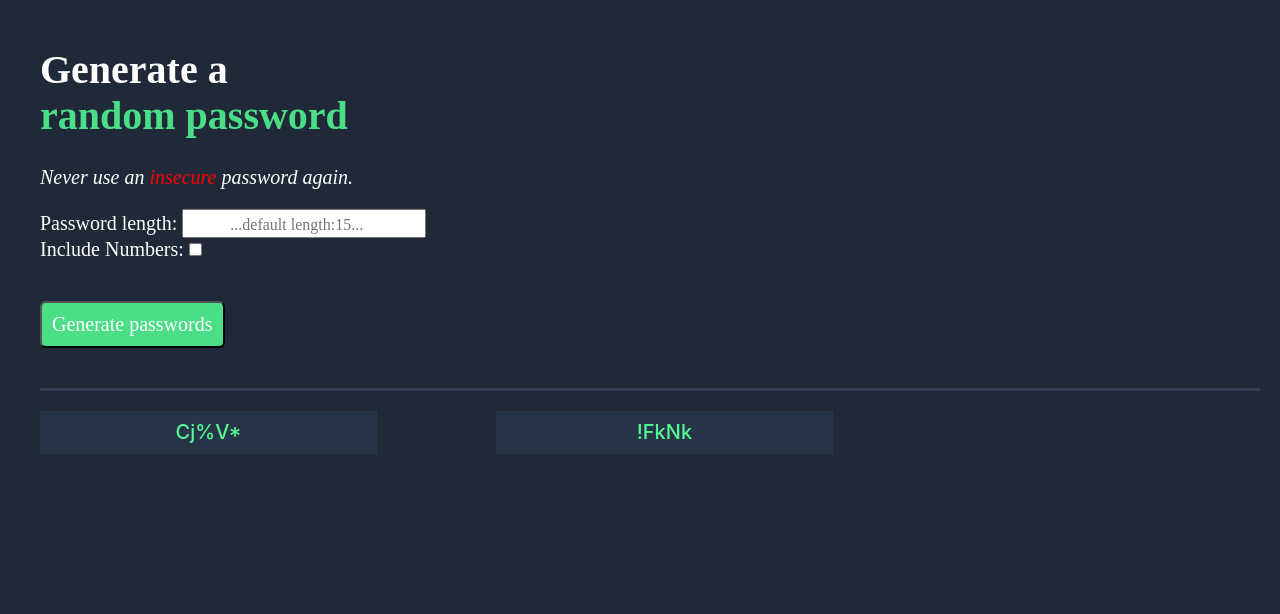
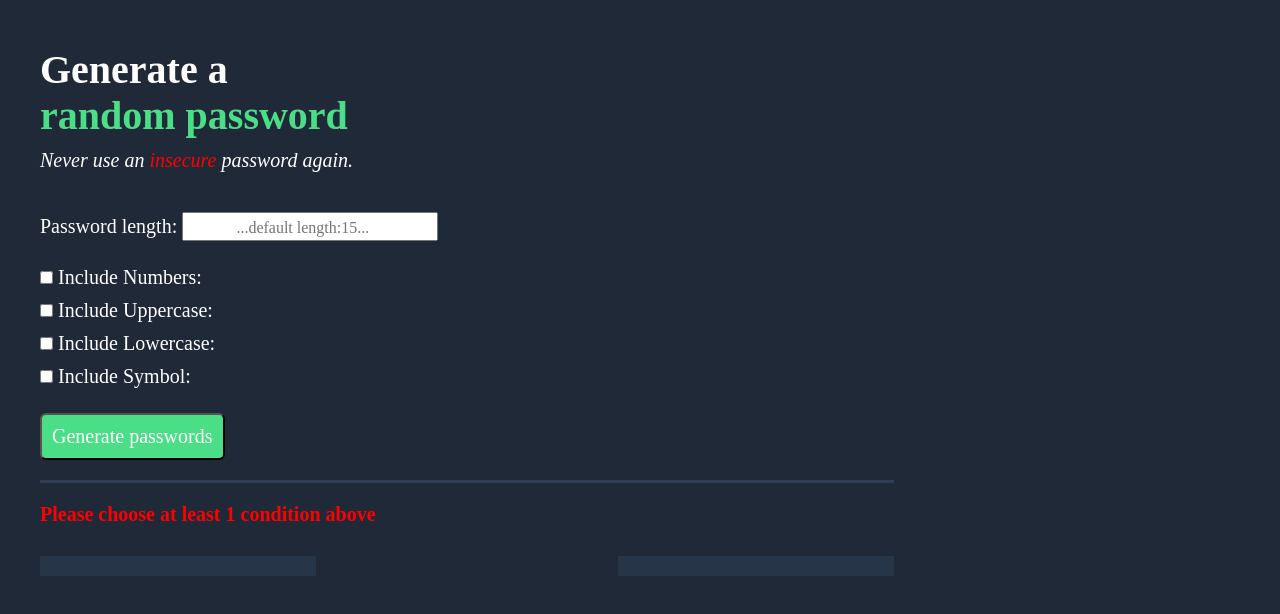
Before and after one commit to tle877/Random-Passwords-Generator, a website built with Vite: page index.html in a window 1280 px wide. Both pictures are taken after typing "5" into the empty fields and a click on the button "Generate passwords". Built offline with nearby package versions, Linux system fonts and the light colour scheme.

Commit message:
Update more choice

```diff
--- a/index.css
+++ b/index.css
@@ -1,5 +1,8 @@
 *{
     font-size: 20px;
+}
+main{
+    width:70%;
 }
 body {
     margin: 0;
@@ -15,45 +18,24 @@ h1 span{
     color: #4ADF86;
     font-size:2rem
 }
-button{
-    display:block;
-    margin:2rem 0;
-    background-color:#4ADF86;
-    color: white;
-    padding: 0.5rem;
-    border-radius:6px;
+h1{
+   margin-bottom: -0.5rem;
 }
 
-.pass-container{
-    max-width:65%;
-    display:flex;
-    justify-content: space-between;
-    height:fit-content;
-    word-wrap:break-word
+/* ----------SECTION 2 */
 
-}
 
-.pass{
-    color: #55F991;
-    width: 40%;
-    background-color: #273549;
-    padding:0.5rem;
-    font-family: 'Inter';
-    font-style: normal;
-    font-weight: 500;
-    text-align: center;
-    align-items: center;
-}
 
 .line{
     border-top: 3px solid #2F3E53;
 }
 
-.condition{
-    margin: 2rem;
+#input{
+    margin-top: 2rem;
+    margin-bottom: 1rem;
 }
 #len{
-    width:20%;
+    width:30%;
     margin-left:5px;
     text-align: center;
 
@@ -65,5 +47,47 @@ input::placeholder {
 }
 .condition{
     display: flex;
-    justify-content: start;
+    flex-direction: column;
 }
+.check{
+   margin: 0.5rem 0
+}
+
+
+button{
+    display:block;
+    margin:1rem 0;
+    background-color:#4ADF86;
+    color: white;
+    padding: 0.5rem;
+    border-radius:6px;
+}
+.announce{
+    color:#4fe844;
+    margin-bottom:0rem;
+}
+#error{
+    color:red;
+    margin-bottom:-0.5rem;
+    font-weight: bold;
+}
+
+.pass-container{
+    display:flex;
+    justify-content: space-between;
+
+}
+.pass{
+    word-wrap:break-word;
+    color: #55F991;
+    width:fit-content;
+    max-width: 40%;
+    min-width: 30%;
+    background-color: #273549;
+    padding:0.5rem;
+    font-family: 'Inter';
+    font-style: normal;
+    font-weight: 500;
+    text-align: center;
+    align-items: center;
+}
--- a/index.html
+++ b/index.html
@@ -3,22 +3,32 @@
         <link rel="stylesheet" href="index.css">
     </head>
     <body>
+        <main>
             <h1>Generate a <br> <span>random password</span></h1>
             <p style="font-style:italic";>Never use an <span style="color:red";}>insecure</span> password again.</p>
-        <div class="condition1">
+
+            <div id="input">
                 Password length:<input type="number" id="len" placeholder="...default length:15...">
             </div>
-        <div class="condition2">
-            <label for="num">Include Numbers: <input type="checkbox" id="num"></label>
+            <div class="condition">
+                <label for="num"><input type="checkbox" id="num" class="check"> Include Numbers:  </label>
+                <label for="upper"><input type="checkbox" id="upper" class="check"> Include Uppercase: </label>
+                <label for="lower"><input type="checkbox" id="lower" class="check"> Include Lowercase: </label>
+                <label for="sym"><input type="checkbox" id="sym" class="check"> Include Symbol: </label>
             </div>
+
+
             <button id="btn" onclick="generate()">Generate passwords</button>
-        <div class="line">
-        </div>
+            <div class="line"></div>
+            <p id="error" class="anounce"></p>
+            <p id="success" class="anounce"></p>
             <div class="pass-container">
                 <p id="p1" class="pass"></p>
                 <p id="p2" class="pass"></p>
 
             </div>
+        </main>
+
         <script src="index.js"></script>
     </body>
 </html>
--- a/index.js
+++ b/index.js
@@ -1,10 +1,18 @@
-const characters = ["A","B","C","D","E","F","G","H","I","J","K","L","M","N","O","P","Q","R","S","T","U","V","W","X","Y","Z","a","b","c","d","e","f","g","h","i","j","k","l","m","n","o","p","q","r","s","t","u","v","w","x","y","z", "0", "1", "2", "3", "4", "5", "6", "7", "8", "9","~","`","!","@","#","$","%","^","&","*","(",")","_","-","+","=","{","[","}","]",",","|",":",";","<",">",".","?",
-"/"];
-
+// const characters = ["A","B","C","D","E","F","G","H","I","J","K","L","M","N","O","P","Q","R","S","T","U","V","W","X","Y","Z","a","b","c","d","e","f","g","h","i","j","k","l","m","n","o","p","q","r","s","t","u","v","w","x","y","z", "0", "1", "2", "3", "4", "5", "6", "7", "8", "9","~","`","!","@","#","$","%","^","&","*","(",")","_","-","+","=","{","[","}","]",",","|",":",";","<",">",".","?",
+// "/"];
+const uppercaseLetters = "ABCDEFGHIJKLMNOPQRSTUVWXYZ";
+const lowercaseLetters = "abcdefghijklmnopqrstuvwxyz";
+const numbers = "0123456789";
+const symbols = "!@#$%^&*()_-+=";
 let size = document.getElementById("len");
 let pass1 = document.getElementById("p1");
 let pass2 = document.getElementById("p2");
-let check = document.querySelector("#num");
+let num1 = document.getElementById("num");
+let upper1= document.getElementById("upper");
+let lower1= document.getElementById("lower");
+let sym1= document.getElementById("sym");
+let err = document.getElementById("error");
+let suc= document.getElementById("success")
 
 function generate(){
     if(size.value==""){
@@ -15,20 +23,37 @@ function generate(){
     for(let i=1; i<=size.value; i++){
         let newchar1="";
         let newchar2="";
+        let arr=[];
+        if (!num1.checked && !upper1.checked && !lower1.checked && !sym1.checked){
+            err.innerText = "Please choose at least 1 condition above"
+            suc.innerText=""
+            break
+        } else {
+            err.innerText=""
+            suc.innerText = "We generated 2 passwords for you to choose:"
+        }
 
-        newchar1 = characters[(Math.floor( Math.random()*91))];
-        newchar2 = characters[(Math.floor( Math.random()*91))];
+        if(num1.checked){
+            arr.push(numbers[Math.floor(Math.random()*(numbers.length))])
 
-        if(!check.checked && !isNaN(newchar1)){ /*not includes num and notANuM is false*/
-            do {(newchar1 = characters[(Math.floor( Math.random()*91))])}
-                while (!isNaN(newchar1))
-            do {(newchar2 = characters[(Math.floor( Math.random()*91))])}
-                while (!isNaN(newchar2))
         }
+        if(upper1.checked){
+            arr.push(uppercaseLetters[Math.floor( Math.random()*(uppercaseLetters.length))])
+        }
+        if(lower1.checked){
+            arr.push(lowercaseLetters[Math.floor( Math.random()*(lowercaseLetters.length))])
+        }
+        if(sym1.checked){
+            arr.push(symbols[Math.floor( Math.random()*(symbols.length))])
+        }
+        newchar1 = arr[Math.floor(Math.random()*arr.length)];
+        newchar2 = arr[Math.floor(Math.random()*arr.length)];
+
+
         result1+=newchar1;
-        result2+=newchar2;
+        result2+=newchar2
     }
     pass1.innerText=result1;
-    pass2.innerText=result2;
-    size.value="";
+    pass2.innerText=result2
+    size.value=""
 }
```
Lines whose indentation alone changed are shown as unchanged.
